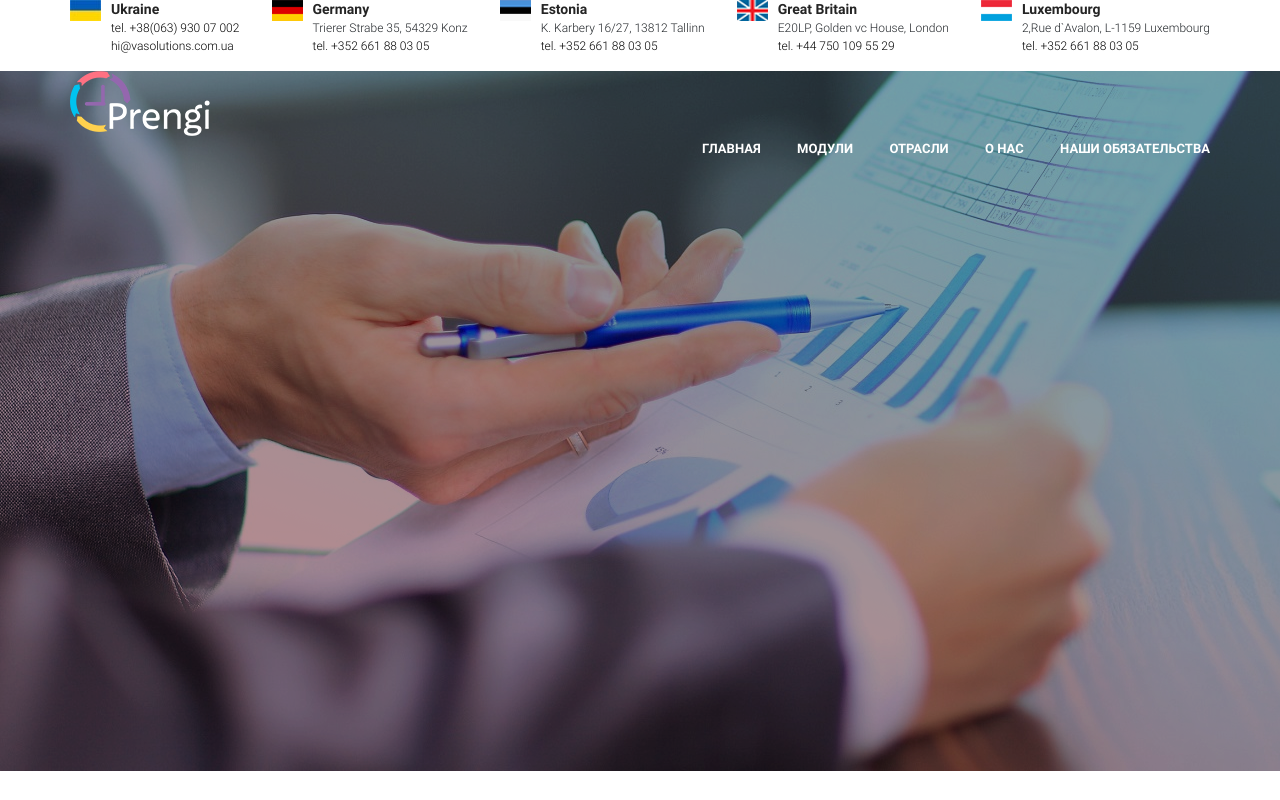
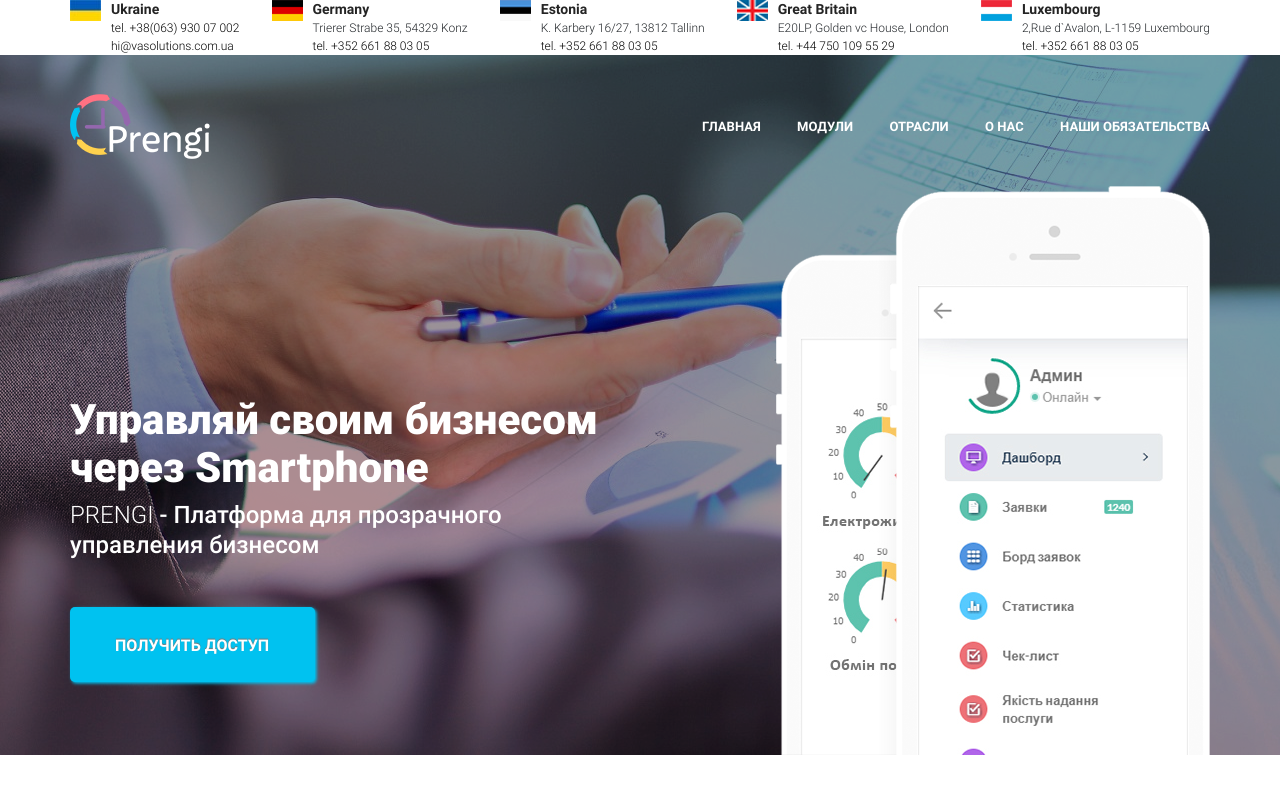
Before and after one commit to Oleg-Golovkin/Prengi, a plain HTML site: page src/index.html in a window 1280 px wide. Drawn offline with nearby package versions, Linux system fonts and the light colour scheme; files that its build step writes are made by us from their sources.

Commit message:
27.11.2021

```diff
--- a/src/index.html
+++ b/src/index.html
@@ -6,7 +6,6 @@
     <meta http-equiv="X-UA-Compatible" content="IE=edge">
     <meta name="viewport" content="width=device-width, initial-scale=1.0">
     <title>Document</title>
-    <link rel="stylesheet" href="css/bootstrap-reboot.min.css">
     <link rel="stylesheet" href="css/style.min.css">
 </head>
 
@@ -68,13 +67,14 @@
         </div>
     </section>
     <section class="management">
+
         <div class="container">
-            <div class="management__logo-wapper">
-                <img src="icons/management/logo.png" alt="" class="management__logo">
-            </div>
             <nav class="management__nav-wapper">
+                <div class="management__logo-wapper">
+                    <img src="icons/management/logo.png" alt="" class="management__logo">
+                </div>
                 <ul class="management__nav">
-                    <li><a href="">главная</a>
+                    <li><a href="#">главная</a>
                         <ul class="management__sub-nav">
                             <li>fasfsa
                                 <ul class="management__sub-sub-nav">
@@ -87,26 +87,30 @@
                             <li>fasdfdsaf</li>
                         </ul>
                     </li>
-                    <li><a href="">Модули</a></li>
-                    <li><a href="">Отрасли</a></li>
-                    <li><a href="">О нас</a></li>
-                    <li><a href="">Наши обязательства</a></li>
+                    <li><a href="#">Модули</a></li>
+                    <li><a href="#">Отрасли</a></li>
+                    <li><a href="#">О нас</a></li>
+                    <li><a href="#">Наши обязательства</a></li>
                 </ul>
             </nav>
-            <div class="management__business">
-                <h2 class="management__h2"></h2>
-                <h3 class="management__h3"></h3>
-                <a href="" class="management__btn"></a>
-            </div>
 
 
+            <div class="management__business">
+                <h2 class="management__h2">Управляй своим бизнесом через Smartphone</h2>
+                <h3 class="management__h3"><span>PRENGI</span> - Платформа для прозрачного
+                    управления бизнесом</h3>
+                <a href="#" class="management__btn">Получить доступ</a>
 
+            </div>
+            <div class="management__mobile">
+                <img src="img/mobile.png" alt="mobile">
+            </div>
 
         </div>
     </section>
 
 
-
+    <script src="js/script.js"></script>
 </body>
 
 </html>
--- a/src/js/script.js
+++ b/src/js/script.js
@@ -1,6 +1,18 @@
 "use strict";
 
-document.addEventListener("DOMContentLoaded", () => { /* После полной загрузки HTML выполняется JS */
+document.addEventListener("DOMContentLoaded", () => {
+    /* После полной загрузки HTML выполняется JS */
+
+    if (/Android|webOS|iPhone|iPad|iPod|BlackBerry|IEMobile|Opera Mini/i.test(navigator.userAgent)) {
+        document.body.classList.add("mobile");
+    } else {
+        // код для обычных устройств
+    }
+
+
+
+
+
 
 
 });
--- a/src/sass/blocks/_management.sass
+++ b/src/sass/blocks/_management.sass
@@ -1,10 +1,16 @@
 .management
-    margin-top: 16px
+    position: relative
+    padding-top: 39px
     display: block
     min-height: 700px
     background: url('../img/bg/management.png')
+    &__nav-wapper
+        // position: absolute
+        display: flex
+        justify-content: space-between
+        align-items: center
+
     &__nav
-        position: absolute
         right: 0
         min-width: 540px
         list-style: none
@@ -14,9 +20,10 @@
         line-height: 26px
         font-weight: 700
         text-transform: uppercase
+        margin: 0
         a
             text-decoration: none
-            color: #ffffff
+            color: var(--text-color)
         >li:hover .management__sub-nav
             display: block
 
@@ -25,3 +32,60 @@
         left: 0
         list-style: none
         display: none
+        >li:hover .management__sub-sub-nav
+            display: block
+    &__sub-sub-nav
+        display: none
+        list-style: none
+    &__business
+        position: relative
+        max-width: 537px
+        margin-top: 237px
+
+    &__h2
+        font-size: 42px
+        line-height: 48px
+        font-weight: 900
+        color: var(--text-color)
+    &__h3
+        font-size: 24px
+        line-height: 30px
+        font-weight: 400
+        color: var(--text-color)
+        span
+            font-weight: 300
+            color: var(--text-color)
+    &__btn
+        display: inline-block
+        padding: 24px 46px 21px 45px
+        position: relative
+        margin-top: 39px
+        background-color: #00c2f0
+        text-shadow: 0 -1px 1px #777
+        box-shadow: 0 0 0 60px rgba(0,0,0,0) inset, .1em .1em .2em #00c2f0
+        font-size: 16px
+        line-height: 30px
+        font-weight: 700
+        text-transform: uppercase
+        border-radius: 5px
+        text-decoration: none
+        color: var(--text-color)
+        &:hover
+            color: var(--text-color)
+        &:active
+            top: .1em
+            left: .1em
+            box-shadow: 0 0 0 60px rgba(0,0,0,.05) inse
+
+    &__mobile
+        position: absolute
+        max-height: 569px
+        max-width: 434px
+        // top: 0
+        right: 0
+        bottom: -73px
+
+
+        img
+            width: 100%
+            height: 100%
--- a/src/sass/libs/_variables.sass
+++ b/src/sass/libs/_variables.sass
@@ -0,0 +1,2 @@
+:root
+    --text-color: #ffffff
```
Also changed, not shown: dist/index.html (+1 -1 lines), dist/js/script.js (+13 -1 lines), dist/css/style.min.css, dist/img/mobile.png (added), src/img/mobile.png (added).
